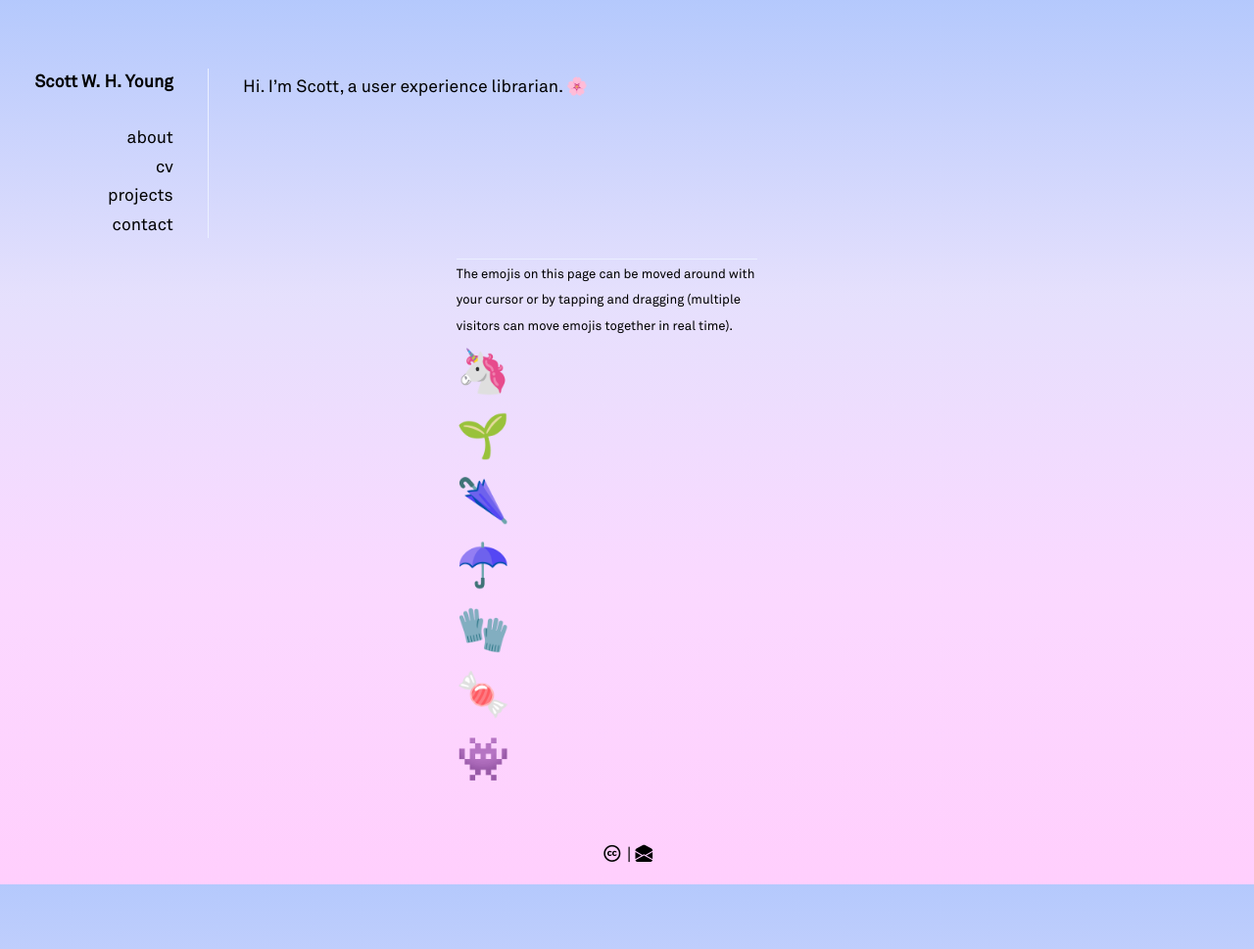
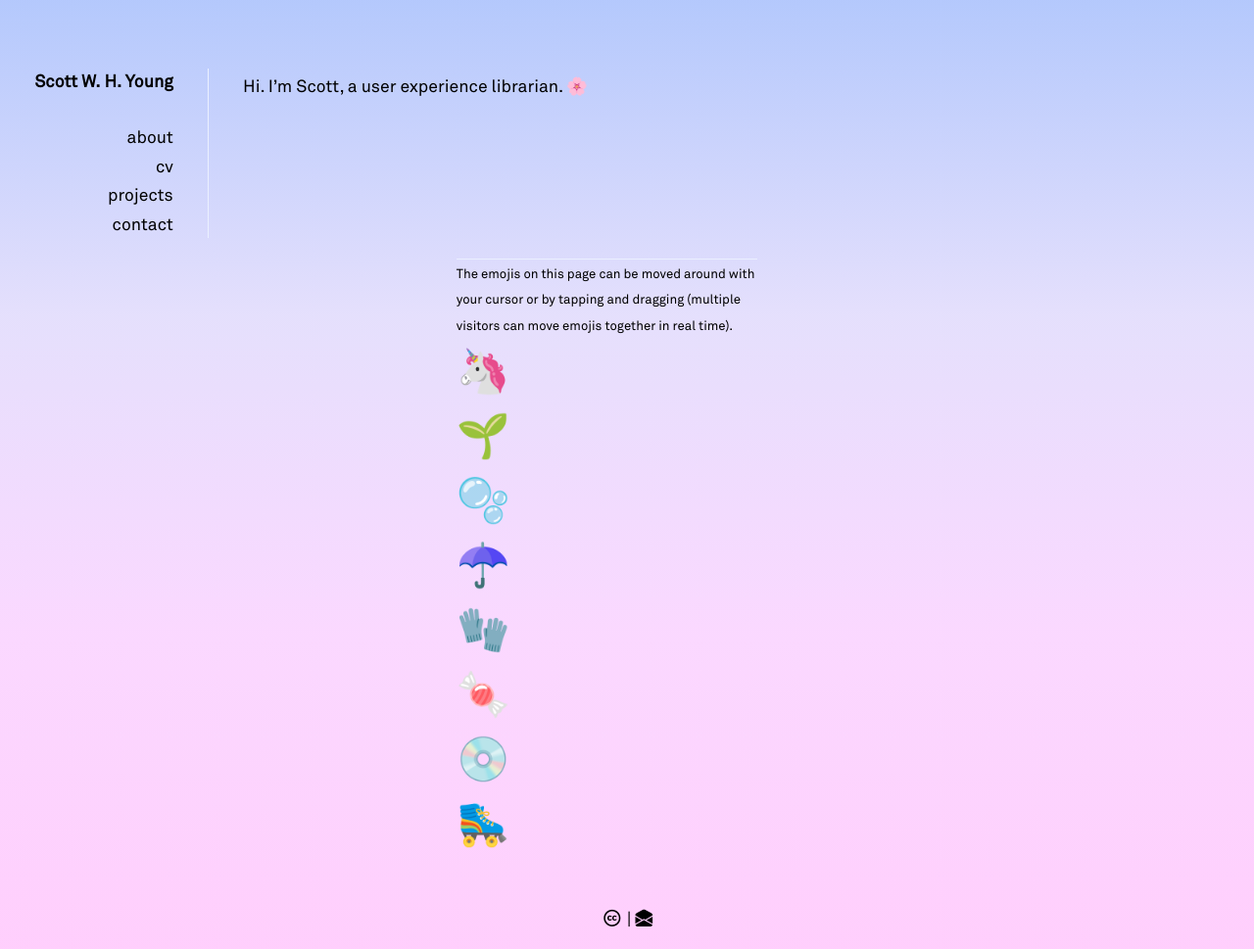
Before and after one commit to swyoung/swyoung.github.io, a Jekyll site: the page built from index.md, in a window 1280 px wide. Shown: the whole page at 98% size. Built offline with Jekyll 4.4.1, drawn with Linux system fonts in a browser that asks for light colours; nearby versions of some CDN libraries; a style sheet for code colours, icons or effects is not loaded; before the commit the page ends 903 px from its top, so only the background shows below that.

Commit message:
Update index.md
update emojis

```diff
--- a/index.md
+++ b/index.md
@@ -13,9 +13,10 @@ Hi. I’m Scott, a user experience librarian. <span class="emoji-spin">🌸</spa
 <span style="font-size:75%">The emojis on this page can be moved around with your cursor or by tapping and dragging (multiple visitors can move emojis together in real time).</span>
   <div id="unicorn" can-move style="font-size:40px">🦄</div>
   <div id="seedling" can-move style="font-size:40px">🌱</div>
-  <div id="umbrella-closed" can-move style="font-size:40px">🌂</div>
-  <div id="umbrella-open" can-move style="font-size:40px">☂️</div>
+  <div id="bubbles" can-move style="font-size:40px">🫧</div>
+  <div id="umbrella" can-move style="font-size:40px">☂️</div>
   <div id="gloves" can-move style="font-size:40px">🧤</div>
   <div id="candy" can-move style="font-size:40px">🍬</div>
-  <div id="alien" can-move style="font-size:40px">👾</div>
+  <div id="cd" can-move style="font-size:40px">💿</div>
+  <div id="skate" can-move style="font-size:40px">🛼</div>
 </div>
```
